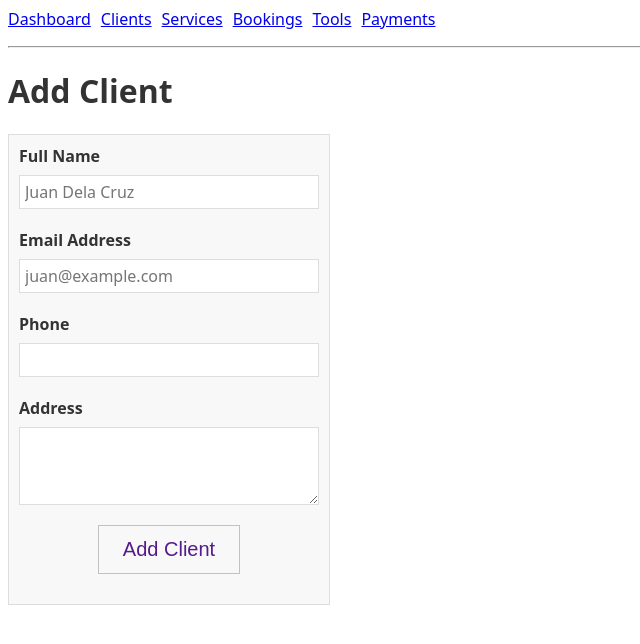
After one commit to JKJapona/Laboratory_1, a PHP site: page /pages/clients_add.php in a window 1280 px wide. The commit adds this page. Shown: the top 644 px of the page, without its empty margins (0-640 px from the left). Run offline with PHP 8.4, Linux system fonts and the light colour scheme.

Commit message:
Feat: Implemented Client and Booking Forms

```diff
--- /dev/null
+++ b/pages/clients_add.php
@@ -0,0 +1,57 @@
+<?php
+include "../db.php";
+
+
+if ($_SERVER["REQUEST_METHOD"] == "POST") {
+    $full_name = $_POST['full_name'];
+    $email     = $_POST['email'];
+    $phone     = $_POST['phone'];
+    $address   = $_POST['address'];
+
+    $sql = "INSERT INTO clients (full_name, email, phone, address) VALUES ('$full_name', '$email', '$phone', '$address')";
+    $conn->query($sql);
+        header("Location: clients_list.php");
+}
+?>
+
+<!DOCTYPE html>
+<html lang="en">
+    <head>
+        <meta charset="UTF-8">
+        <meta name="viewport" content="width=device-width, initial-scale=1.0">
+        <title>Add Client</title>
+        <link rel="stylesheet" href="../style.css">
+    </head>
+    <body>
+        <?php include "../nav.php"; ?>
+
+        <h1>Add Client</h1>
+
+        <div class="form-container">
+
+            <form action="" method="POST">
+                <div class="form-group">
+                    <label>Full Name</label>
+                    <input type="text" name="full_name" required placeholder="Juan Dela Cruz">
+                </div>
+
+                <div class="form-group">
+                    <label>Email Address</label>
+                    <input type="email" name="email" required placeholder="juan@example.com">
+                </div>
+
+                <div class="form-group">
+                    <label>Phone</label>
+                    <input type="text" name="phone">
+                </div>
+
+                <div class="form-group">
+                    <label>Address</label>
+                    <textarea name="address" rows="3"></textarea>
+                </div>
+
+                <button type="submit" class="btn-submit">Add Client</button>
+            </form>
+        </div>
+    </body>
+</html>
--- a/style.css
+++ b/style.css
@@ -24,14 +24,14 @@ th {
     background-color: #f8f8f8;
 }
 
-.container {
+.kpi_container {
     display: flex;
     gap: 20px;
     flex-wrap: wrap;
     margin-top: 20px;
 }
 
-.card {
+.kpi_card {
     text-decoration: none;
     border: 1px solid #ddd;
     background: #f8f8f8;
@@ -40,18 +40,84 @@ th {
     transition: all 0.2s ease;
 }
 
-.card:hover {
+.kpi_card:hover {
     background-color: #ffffff;
     border-color: #00b7ff;
     font-weight: bold;
 }
 
-.card span {
+.kpi_card span {
     margin-bottom: 8px;
     font-weight: bold;
 }
 
-.card .value {
+.kpi_card .value {
     font-size: 30px;
     text-align: right;
 }
+
+.form-container {
+    width: 300px;
+    padding: 10px;
+    border: 1px solid #ddd;
+    background-color: #f8f8f8;
+}
+
+.form-group {
+    margin-bottom: 20px;
+    display: flex;
+    flex-direction: column;
+}
+
+label {
+    font-weight: bold;
+    margin-bottom: 8px;
+    font-size: 16px;
+}
+
+input[type="text"],
+input[type="email"],
+input[type="date"],
+input[type="number"],
+select,
+textarea {
+    width: 100%;
+    padding: 5px;
+    border: 1px solid #ddd;
+    font-family: inherit;
+    font-size: 16px;
+    box-sizing: border-box;
+    transition: all 0.2s ease;
+}
+
+input:focus,
+textarea:focus,
+select:focus {
+    outline: none;
+    border-color: #00b7ff;
+    background: #ffffff;
+    box-shadow: 0 0 5px rgba(0, 183, 255, 0.2);
+}
+
+.btn-submit {
+    background-color: #f8f8f8;;
+    color: #551A8B;
+    padding: 12px 24px;
+    border: 1px solid #c2c2c2;
+    font-size: 20px;
+    transition: all 0.2s ease;
+    display: block;
+    margin: 20px auto;
+}
+
+.btn-submit:hover {
+    background-color: white;
+    border-color: #00b7ff;
+}
+
+.btn-submit:active, .kpi_card:active{
+    color: #EE0000;
+    border-color: #EE0000;
+    background-color: #fff0f0;
+    transform: scale(0.98)
+}
```
Also changed, not shown: index.php (+5 -5 lines), pages/bookings_create.php (added, +80 -0 lines).
